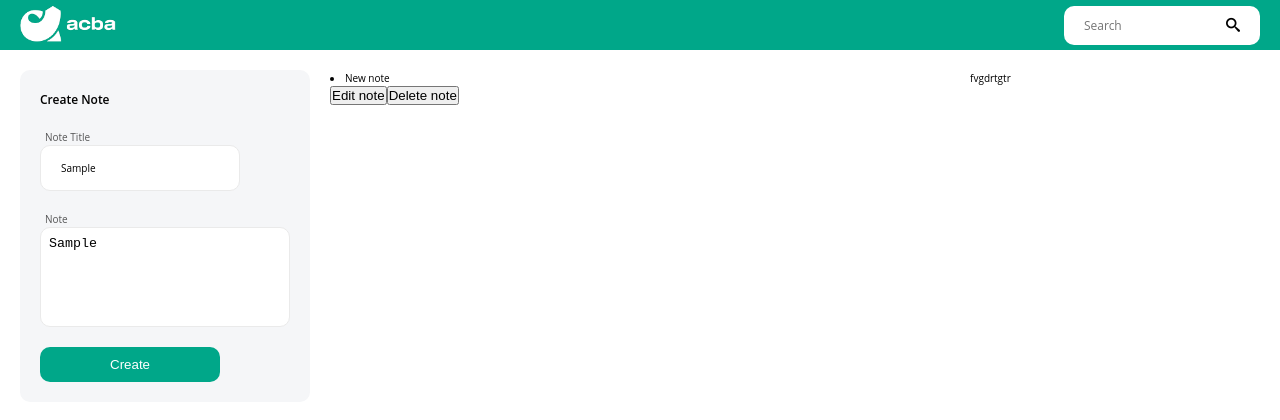
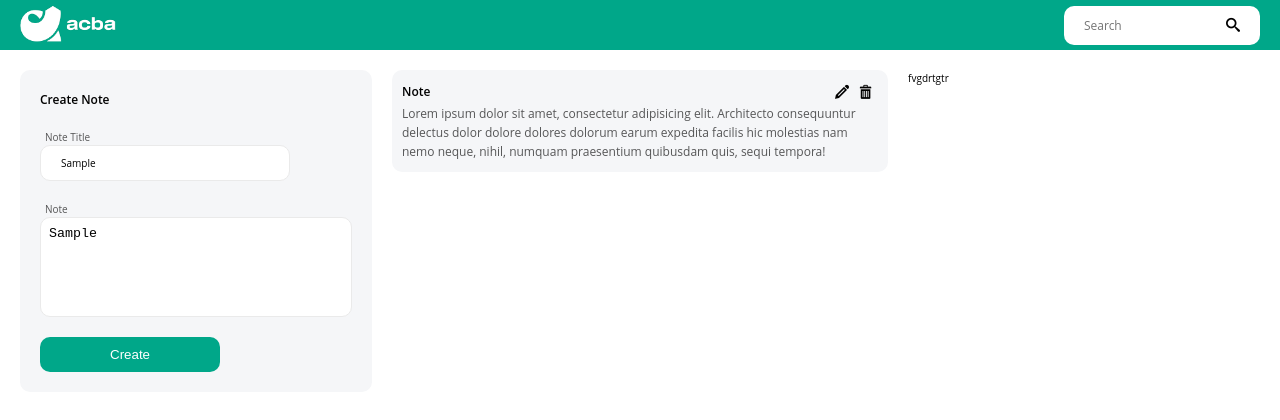
Before and after one commit to Lian-040400/acba-notpad, an Angular app: page /notes in a window 1280 px wide. Both pictures are taken after typing "Sample", "Sample" into the empty fields and a click on the button "Create". Shown: the top 420 px of the page. Built offline with nearby package versions, Linux system fonts and the light colour scheme.

Commit message:
added note list ui part

```diff
--- a/src/app/modules/notes/components/note-form/note-form.component.scss
+++ b/src/app/modules/notes/components/note-form/note-form.component.scss
@@ -35,7 +35,7 @@
   .note-title-container {
     input {
       width: 80%;
-      padding: 1.5rem 2rem;
+      padding: 1rem 2rem;
       border: 1px solid var(--color-grey-light-2);;
       border-radius: 1rem;
       font-family: inherit;
--- a/src/app/modules/notes/components/note/note.component.html
+++ b/src/app/modules/notes/components/note/note.component.html
@@ -1,3 +1,33 @@
-<li>{{note.name}}</li>
-<button (click)="editNote(note.id)">Edit note</button>
-<button (click)="deleteNote(note.id)">Delete note</button>
+<!--<li>{{note.name}}</li>-->
+<!--<button (click)="editNote(note.id)">Edit note</button>-->
+<!--<button (click)="deleteNote(note.id)">Delete note</button>-->
+<div class="container">
+<div class="note-container" [class.hide]="!hideEditModal">
+  <div class="note-header">
+    <p class="title">Note</p>
+    <div class="icons">
+      <i class="i-pencil" (click)="toggleEditModal()"></i>
+      <i class="i-bin"></i>
+    </div>
+  </div>
+  <div class="note">
+    <p>Lorem ipsum dolor sit amet, consectetur adipisicing elit. Architecto consequuntur delectus dolor dolore dolores dolorum earum expedita facilis hic molestias nam nemo neque, nihil, numquam praesentium quibusdam quis, sequi tempora!</p>
+  </div>
+</div>
+<div class="edit-container" [class.hide]="hideEditModal">
+  <div class="edit">
+    <i class="i-cross" (click)="toggleEditModal()"></i>
+    <div class="note-title-container">
+      <p class="input-title">Note Title</p>
+      <input type="text">
+    </div>
+    <div class="note-description-container">
+      <p class="input-title">Note</p>
+      <textarea></textarea>
+    </div>
+    <div class="save-button">
+      <button>Save</button>
+    </div>
+</div>
+</div>
+</div>
--- a/src/app/modules/notes/components/note/note.component.scss
+++ b/src/app/modules/notes/components/note/note.component.scss
@@ -0,0 +1,133 @@
+.container {
+  margin-bottom: 2rem;
+  padding: 1rem;
+  background: var(--color-grey-light-1);
+  border-radius: 1rem;
+  font-size: 1.2rem;
+  .note-container {
+    .note-header {
+      display: flex;
+      justify-content: space-between;
+      align-items: center;
+
+      p {
+        font-weight: 550;
+      }
+
+      .icons {
+        i {
+          display: inline-block;
+          padding: .5rem;
+          font-size: 1.4rem;
+        }
+
+        .i-bin {
+          &:hover {
+            cursor: pointer;
+            color: var(--color-red);
+          }
+        }
+
+        .i-pencil {
+          &:hover {
+            color: var(--color-primary);
+          }
+        }
+      }
+    }
+
+    .note {
+      color: var(--color-black-opacity);
+    }
+  }
+
+  .edit {
+    position: relative;
+    .i-cross{
+      position: absolute;
+      right: 0;
+      color: var(--color-black-opacity);
+        display: inline-block;
+        padding: .1rem;
+        font-size: 1.2rem;
+      font-weight: 400;
+      &:hover{
+        cursor: pointer;
+        color: var(--color-primary);
+      }
+
+    }
+    display: flex;
+    flex-direction: column;
+    justify-content: space-between;
+    margin-bottom: 2rem;
+    background: var(--color-grey-light-1);
+    border-radius: 1rem;
+    font-size: 1.2rem;
+
+    .note-description-container, .note-title-container {
+      margin-bottom: 2rem;
+      display: flex;
+      flex-direction: column;
+      justify-content: center;
+
+      p {
+        padding-left: .5rem;
+        font-size: 1rem;
+        color: var(--color-black-opacity);
+      }
+    }
+
+    .note-description-container {
+      textarea {
+        width: 100%;
+        height: 7rem;
+        padding: .8rem;
+        border-radius: 1rem;
+        border: 1px solid var(--color-grey-light-2);
+        background: var(--color-white);
+        resize: none;
+
+        &:hover {
+          border: 1px solid var(--color-primary);
+        }
+
+        &:focus {
+          outline: none;
+        }
+      }
+    }
+
+    .note-title-container {
+      input {
+        width: 50%;
+        padding: 1rem 2rem;
+        border: 1px solid var(--color-grey-light-2);
+        border-radius: 1rem;
+        font-family: inherit;
+        font-size: 1rem;
+        transition: all .2s;
+
+        &:hover {
+          border: 1px solid var(--color-primary);
+        }
+
+        &:focus {
+          outline: none;
+        }
+      }
+    }
+    .save-button {
+      button {
+        padding: 1rem 7rem;
+        border: none;
+        border-radius: 1rem;
+        background-color: var(--color-primary);
+        color: var(--color-white);
+      }
+    }
+  }
+}
+.hide{
+  display: none;
+}
--- a/src/app/modules/notes/components/note/note.component.ts
+++ b/src/app/modules/notes/components/note/note.component.ts
@@ -11,6 +11,7 @@ export class NoteComponent {
   @Input() note!: Note;
   @Output() triggerEditedNote: EventEmitter<any> = new EventEmitter();
   @Output() triggerDeletedNoteId: EventEmitter<any> = new EventEmitter();
+  hideEditModal = true;
 
   constructor(private noteService: NotesService) {
   }
@@ -25,7 +26,11 @@ export class NoteComponent {
 
   deleteNote(noteId: string): void {
     this.noteService.deleteNote(noteId).subscribe((response) => {
-     this.triggerDeletedNoteId.emit(noteId);
+      this.triggerDeletedNoteId.emit(noteId);
     });
   }
+
+  toggleEditModal() {
+    this.hideEditModal = !this.hideEditModal;
+  }
 }
--- a/src/app/modules/notes/components/notes/notes.component.scss
+++ b/src/app/modules/notes/components/notes/notes.component.scss
@@ -1,6 +1,10 @@
 .notes-container {
   display: grid;
-  grid-template-columns: 1fr 2fr  1fr;
+  grid-template-columns: 1.5fr 2fr  1.5fr;
   gap: 2rem;
   align-items: start;
+  .note-list-container{
+    height: 88vh;
+    overflow-y:scroll;
+  }
 }
--- a/src/styles.scss
+++ b/src/styles.scss
@@ -7,6 +7,7 @@
   --color-grey-light-2: #eaeaea;
   --color-black: #000;
   --color-black-opacity: rgba(0, 0, 0, 0.65);
+  --color-red: #ff0000
 }
 
 $bp-largest: 75em; // 1200px
```
